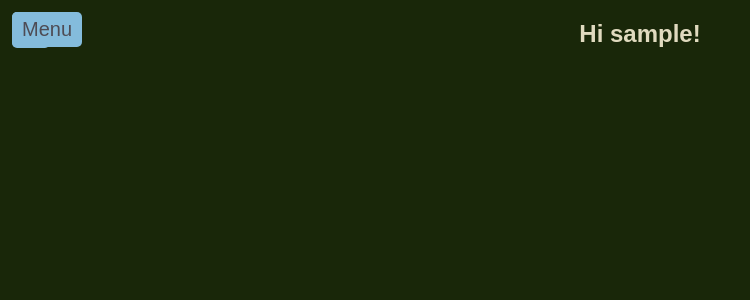
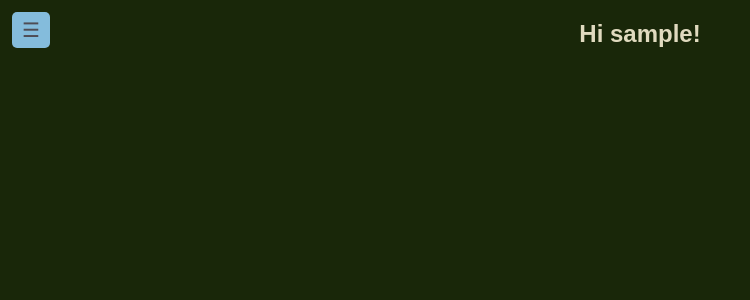
Before and after one commit to Brysonflowers/Echo-Chat, a Django app: page / in a window 1280 px wide. Shown: the top 300 px of the page, without its empty margins (0-750 px from the left). Run offline with Django 5.2, Linux system fonts and the light colour scheme; the visitor is signed in with stand-in values (Sample User, id 1).

Commit message:
trying to fix conflicts

```diff
--- a/textingproject/echochatapp/templates/index.html
+++ b/textingproject/echochatapp/templates/index.html
@@ -5,7 +5,7 @@
 {% block content %}
     {% if user.is_authenticated %}
     {% include 'nav-bar.html' %}
-    <button id="menu-toggle-btn">Menu</button>
+    <!-- <button id="menu-toggle-btn">Menu</button> -->
     <nav id="nav-bar" class="hidden">
         <ul>
             <li><a><button type="button" onclick="home_page()">Home</button></a></li>
```
